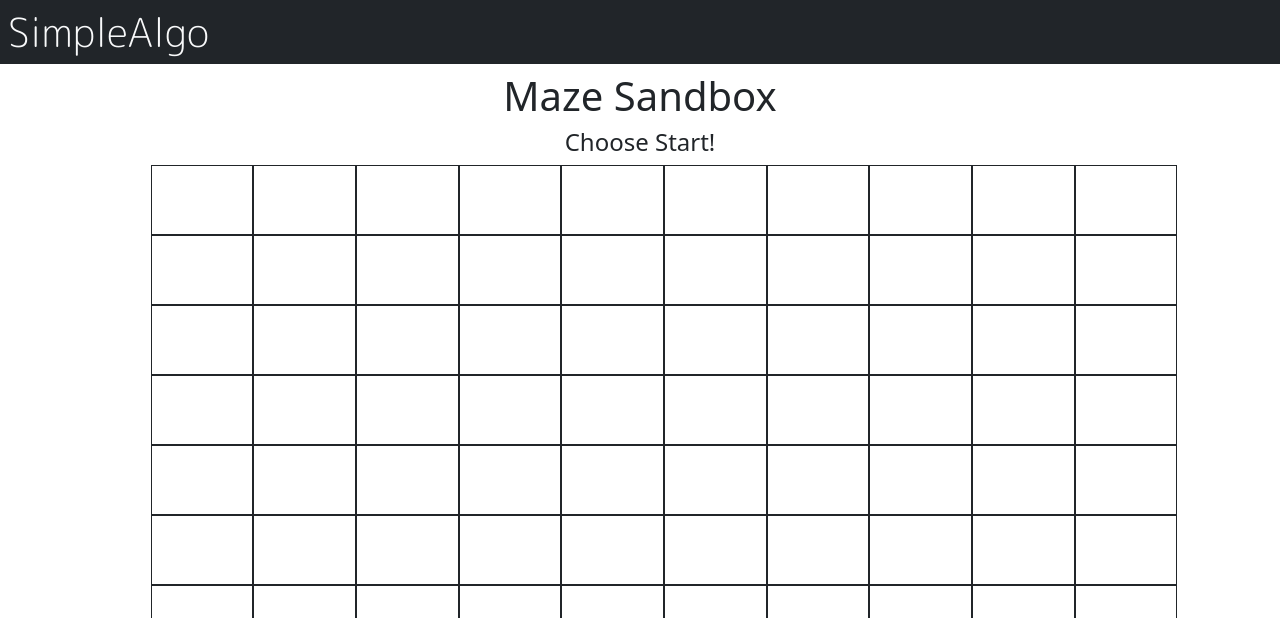
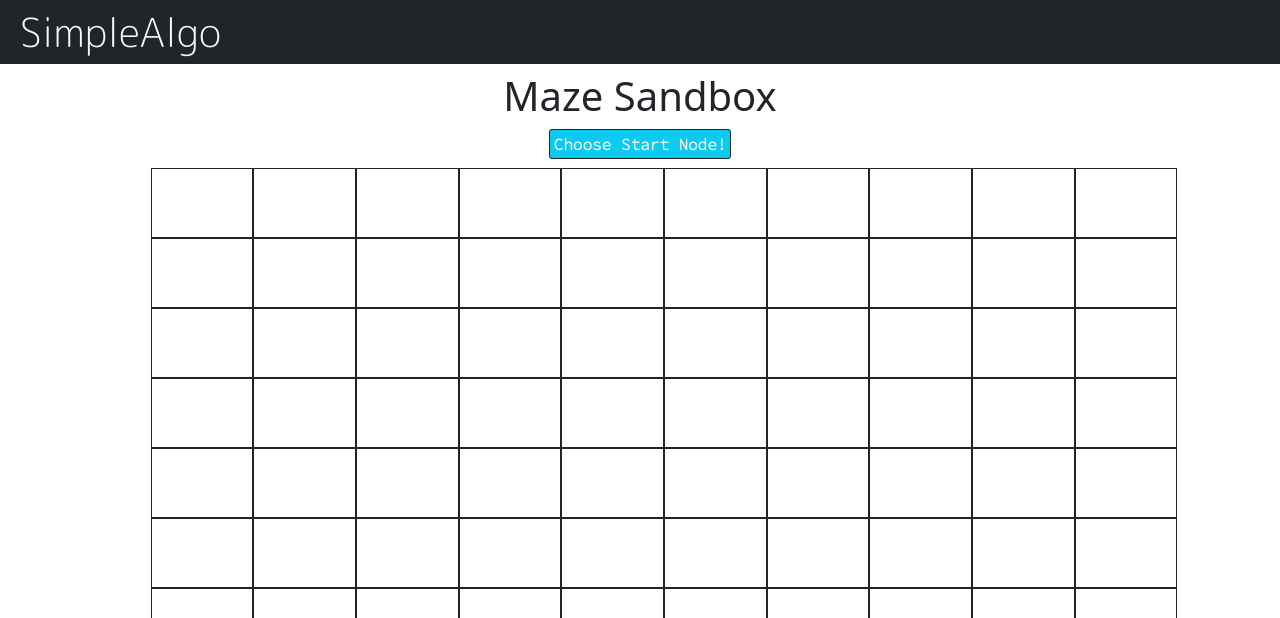
Before and after one commit to zahur76/algo-blog, a Django app: page /maze/ in a window 1280 px wide. Shown: the top 618 px of the page. Run offline with Django 4.2, Linux system fonts and the light colour scheme; some libraries are stand-ins or nearby versions; some web fonts are replaced.

Commit message:
update: styling for maze sandbox

```diff
--- a/maze/static/maze/css/maze.css
+++ b/maze/static/maze/css/maze.css
@@ -4,6 +4,10 @@
 
 .box {
     height: 70px;
+}
+
+.home {
+    line-height: 30px;
 }
 
 
--- a/maze/static/maze/js/maze.js
+++ b/maze/static/maze/js/maze.js
@@ -74,7 +74,7 @@ $(document).ready(function(){
                     $('.reset').show();
                 }else{
                     $('.maze').hide();
-                    $('.solution').show().html('Solution Found!');
+                    $('.solution').show().html('Maze Solved!');
                     $('.find-route').hide();
                     $('.reset').show();
                     result = responseJson['path']
--- a/maze/templates/maze/maze.html
+++ b/maze/templates/maze/maze.html
@@ -7,158 +7,161 @@
 
 {% block content %}
     <header class="bg-header h1 p-2 m-0 text-one bg-dark">
-        <a class="text-decoration-none text-light logo" href="#">SimpleAlgo <i class="fas fa-code-branch"></i></a>
+        <div class="row m-0">
+            <div class="col-8"><a class="text-decoration-none text-light logo" href="{% url 'home' %}">SimpleAlgo <i class="fas fa-code-branch"></i></a></div>
+            <div class="col-4 text-end home"><a class="text-decoration-none text-light logo h6" href="{% url 'home' %}"><i class="fas fa-home"></i></a></div>
+        </div>
     </header>
     <div id="token" type="hidden" value="{{ csrf_token }}"></div>
     <div class="h1 text-center mt-2">Maze Sandbox</div>
-    <div class="start h4 text-center">Choose Start!</div>
-    <div class="end h4 text-center">Choose End!</div>
-    <div class="maze h4 text-center">Add Maze!</div>
-    <div class="solution h4 text-center text-success">Maze Solved!</div>
+    <div class="start text-center maze-text p-1"><span class="bg-info text-light fw-bold border border-dark rounded-1 p-1">Choose Start Node!</span></div>
+    <div class="end text-center maze-text p-1"><span class="bg-success text-light fw-bold border border-dark rounded-1 p-1">Choose End node!</span></div>
+    <div class="maze text-center maze-text p-1"><span class="bg-secondary text-light fw-bold border border-dark rounded-1 p-1">Add Maze!</span></div>
+    <div class="solution text-center text-success maze-text h3">Maze Solved!</div>
     <div class="sandbox mt-2 mb-5 ms-0 me-0 ms-md-5 me-md--5">
         <div class="row m-0 text-center">
             <div class="col-1"></div>
-            <div id="1" class="1 box border border-dark rounded-0 col-1"></div>
-            <div id="2" class="2 box border border-dark rounded-0 col-1"></div>
-            <div id="3" class="3 box border border-dark rounded-0 col-1"></div>
-            <div id="4" class="4 box border border-dark rounded-0 col-1"></div>
-            <div id="5" class="5 box border border-dark rounded-0 col-1"></div>
-            <div id="6" class="6 box border border-dark rounded-0 col-1"></div>
-            <div id="7" class="7 box border border-dark rounded-0 col-1"></div>
-            <div id="8" class="8 box border border-dark rounded-0 col-1"></div>
-            <div id="9" class="9 box border border-dark rounded-0 col-1"></div>
-            <div id="10" class="10 box border border-dark rounded-0 col-1"></div>
-            <div class="box col-1"></div>
+            <div id="1" class="1 box border border-dark rounded-0 btn col-1"></div>
+            <div id="2" class="2 box border border-dark rounded-0 btn col-1"></div>
+            <div id="3" class="3 box border border-dark rounded-0 btn col-1"></div>
+            <div id="4" class="4 box border border-dark rounded-0 btn col-1"></div>
+            <div id="5" class="5 box border border-dark rounded-0 btn col-1"></div>
+            <div id="6" class="6 box border border-dark rounded-0 btn col-1"></div>
+            <div id="7" class="7 box border border-dark rounded-0 btn col-1"></div>
+            <div id="8" class="8 box border border-dark rounded-0 btn col-1"></div>
+            <div id="9" class="9 box border border-dark rounded-0 btn col-1"></div>
+            <div id="10" class="10 box border border-dark rounded-0 btn col-1"></div>
+            <div class="col-1"></div>
         </div>
         <div class="row m-0 text-center">
             <div class="col-1"></div>
-            <div id="11" class="11 box border border-dark rounded-0 col-1"></div>
-            <div id="12" class="12 box border border-dark rounded-0 col-1"></div>
-            <div id="13" class="13 box border border-dark rounded-0 col-1"></div>
-            <div id="14" class="14 box border border-dark rounded-0 col-1"></div>
-            <div id="15" class="15 box border border-dark rounded-0 col-1"></div>
-            <div id="16" class="16 box border border-dark rounded-0 col-1"></div>
-            <div id="17" class="17 box border border-dark rounded-0 col-1"></div>
-            <div id="18" class="18 box border border-dark rounded-0 col-1"></div>
-            <div id="19" class="19 box border border-dark rounded-0 col-1"></div>
-            <div id="20" class="20 box border border-dark rounded-0 col-1"></div>
-            <div class="box col-1"></div>
+            <div id="11" class="11 box border border-dark rounded-0 btn col-1"></div>
+            <div id="12" class="12 box border border-dark rounded-0 btn col-1"></div>
+            <div id="13" class="13 box border border-dark rounded-0 btn col-1"></div>
+            <div id="14" class="14 box border border-dark rounded-0 btn col-1"></div>
+            <div id="15" class="15 box border border-dark rounded-0 btn col-1"></div>
+            <div id="16" class="16 box border border-dark rounded-0 btn col-1"></div>
+            <div id="17" class="17 box border border-dark rounded-0 btn col-1"></div>
+            <div id="18" class="18 box border border-dark rounded-0 btn col-1"></div>
+            <div id="19" class="19 box border border-dark rounded-0 btn col-1"></div>
+            <div id="20" class="20 box border border-dark rounded-0 btn col-1"></div>
+            <div class="col-1"></div>
         </div>
         <div class="row m-0 text-center">
             <div class="col-1"></div>
-            <div id="21" class="21 box border border-dark rounded-0 col-1"></div>
-            <div id="22" class="22 box border border-dark rounded-0 col-1"></div>
-            <div id="23" class="23 box border border-dark rounded-0 col-1"></div>
-            <div id="24" class="24 box border border-dark rounded-0 col-1"></div>
-            <div id="25" class="25 box border border-dark rounded-0 col-1"></div>
-            <div id="26" class="26 box border border-dark rounded-0 col-1"></div>
-            <div id="27" class="27 box border border-dark rounded-0 col-1"></div>
-            <div id="28" class="28 box border border-dark rounded-0 col-1"></div>
-            <div id="29" class="29 box border border-dark rounded-0 col-1"></div>
-            <div id="30" class="30 box border border-dark rounded-0 col-1"></div>
-            <div class="box col-1"></div>
+            <div id="21" class="21 box border border-dark rounded-0 btn col-1"></div>
+            <div id="22" class="22 box border border-dark rounded-0 btn col-1"></div>
+            <div id="23" class="23 box border border-dark rounded-0 btn col-1"></div>
+            <div id="24" class="24 box border border-dark rounded-0 btn col-1"></div>
+            <div id="25" class="25 box border border-dark rounded-0 btn col-1"></div>
+            <div id="26" class="26 box border border-dark rounded-0 btn col-1"></div>
+            <div id="27" class="27 box border border-dark rounded-0 btn col-1"></div>
+            <div id="28" class="28 box border border-dark rounded-0 btn col-1"></div>
+            <div id="29" class="29 box border border-dark rounded-0 btn col-1"></div>
+            <div id="30" class="30 box border border-dark rounded-0 btn col-1"></div>
+            <div class="col-1"></div>
         </div>
         <div class="row m-0 text-center">
             <div class="col-1"></div>
-            <div id="31" class="31 box border border-dark rounded-0 col-1"></div>
-            <div id="32" class="33 box border border-dark rounded-0 col-1"></div>
-            <div id="33" class="33 box border border-dark rounded-0 col-1"></div>
-            <div id="34" class="34 box border border-dark rounded-0 col-1"></div>
-            <div id="35" class="3 box border border-dark rounded-0 col-1"></div>
-            <div id="36" class="36 box border border-dark rounded-0 col-1"></div>
-            <div id="37" class="37 box border border-dark rounded-0 col-1"></div>
-            <div id="38" class="38 box border border-dark rounded-0 col-1"></div>
-            <div id="39" class="39 box border border-dark rounded-0 col-1"></div>
-            <div id="40" class="40 box border border-dark rounded-0 col-1"></div>
-            <div id="2" class="box col-1"></div>
+            <div id="31" class="31 box border border-dark rounded-0 btn col-1"></div>
+            <div id="32" class="33 box border border-dark rounded-0 btn col-1"></div>
+            <div id="33" class="33 box border border-dark rounded-0 btn col-1"></div>
+            <div id="34" class="34 box border border-dark rounded-0 btn col-1"></div>
+            <div id="35" class="3 box border border-dark rounded-0 btn col-1"></div>
+            <div id="36" class="36 box border border-dark rounded-0 btn col-1"></div>
+            <div id="37" class="37 box border border-dark rounded-0 btn col-1"></div>
+            <div id="38" class="38 box border border-dark rounded-0 btn col-1"></div>
+            <div id="39" class="39 box border border-dark rounded-0 btn col-1"></div>
+            <div id="40" class="40 box border border-dark rounded-0 btn col-1"></div>
+            <div id="2" class="col-1"></div>
         </div>
         <div class="row m-0 text-center">
             <div class="col-1"></div>
-            <div id="41" class="41 box border border-dark rounded-0 col-1"></div>
-            <div id="42" class="42 box border border-dark rounded-0 col-1"></div>
-            <div id="43" class="43 box border border-dark rounded-0 col-1"></div>
-            <div id="44" class="44 box border border-dark rounded-0 col-1"></div>
-            <div id="45" class="45 box border border-dark rounded-0 col-1"></div>
-            <div id="46" class="46 box border border-dark rounded-0 col-1"></div>
-            <div id="47" class="47 box border border-dark rounded-0 col-1"></div>
-            <div id="48" class="48 box border border-dark rounded-0 col-1"></div>
-            <div id="49" class="49 box border border-dark rounded-0 col-1"></div>
-            <div id="50" class="50 box border border-dark rounded-0 col-1"></div>
-            <div class="box col-1"></div>
+            <div id="41" class="41 box border border-dark rounded-0 btn col-1"></div>
+            <div id="42" class="42 box border border-dark rounded-0 btn col-1"></div>
+            <div id="43" class="43 box border border-dark rounded-0 btn col-1"></div>
+            <div id="44" class="44 box border border-dark rounded-0 btn col-1"></div>
+            <div id="45" class="45 box border border-dark rounded-0 btn col-1"></div>
+            <div id="46" class="46 box border border-dark rounded-0 btn col-1"></div>
+            <div id="47" class="47 box border border-dark rounded-0 btn col-1"></div>
+            <div id="48" class="48 box border border-dark rounded-0 btn col-1"></div>
+            <div id="49" class="49 box border border-dark rounded-0 btn col-1"></div>
+            <div id="50" class="50 box border border-dark rounded-0 btn col-1"></div>
+            <div class="col-1"></div>
         </div>
         <div class="row m-0 text-center">
             <div class="col-1"></div>
-            <div id="51" class="51 box border border-dark rounded-0 col-1"></div>
-            <div id="52" class="52 box border border-dark rounded-0 col-1"></div>
-            <div id="53" class="53 box border border-dark rounded-0 col-1"></div>
-            <div id="54" class="54 box border border-dark rounded-0 col-1"></div>
-            <div id="55" class="55 box border border-dark rounded-0 col-1"></div>
-            <div id="56" class="56 box border border-dark rounded-0 col-1"></div>
-            <div id="57" class="57 box border border-dark rounded-0 col-1"></div>
-            <div id="58" class="58 box border border-dark rounded-0 col-1"></div>
-            <div id="59" class="59 box border border-dark rounded-0 col-1"></div>
-            <div id="60" class="60 box border border-dark rounded-0 col-1"></div>
-            <div class="box col-1"></div>
+            <div id="51" class="51 box border border-dark rounded-0 btn col-1"></div>
+            <div id="52" class="52 box border border-dark rounded-0 btn col-1"></div>
+            <div id="53" class="53 box border border-dark rounded-0 btn col-1"></div>
+            <div id="54" class="54 box border border-dark rounded-0 btn col-1"></div>
+            <div id="55" class="55 box border border-dark rounded-0 btn col-1"></div>
+            <div id="56" class="56 box border border-dark rounded-0 btn col-1"></div>
+            <div id="57" class="57 box border border-dark rounded-0 btn col-1"></div>
+            <div id="58" class="58 box border border-dark rounded-0 btn col-1"></div>
+            <div id="59" class="59 box border border-dark rounded-0 btn col-1"></div>
+            <div id="60" class="60 box border border-dark rounded-0 btn col-1"></div>
+            <div class="col-1"></div>
         </div>
         <div class="row m-0 text-center">
             <div class="col-1"></div>
-            <div id="61" class="61 box border border-dark rounded-0 col-1"></div>
-            <div id="62" class="62 box border border-dark rounded-0 col-1"></div>
-            <div id="63" class="63 box border border-dark rounded-0 col-1"></div>
-            <div id="64" class="64 box border border-dark rounded-0 col-1"></div>
-            <div id="65" class="65 box border border-dark rounded-0 col-1"></div>
-            <div id="66" class="66 box border border-dark rounded-0 col-1"></div>
-            <div id="67" class="67 box border border-dark rounded-0 col-1"></div>
-            <div id="68" class="68 box border border-dark rounded-0 col-1"></div>
-            <div id="69" class="69 box border border-dark rounded-0 col-1"></div>
-            <div id="70" class="10 box border border-dark rounded-0 col-1"></div>
-            <div class="box col-1"></div>
+            <div id="61" class="61 box border border-dark rounded-0 btn col-1"></div>
+            <div id="62" class="62 box border border-dark rounded-0 btn col-1"></div>
+            <div id="63" class="63 box border border-dark rounded-0 btn col-1"></div>
+            <div id="64" class="64 box border border-dark rounded-0 btn col-1"></div>
+            <div id="65" class="65 box border border-dark rounded-0 btn col-1"></div>
+            <div id="66" class="66 box border border-dark rounded-0 btn col-1"></div>
+            <div id="67" class="67 box border border-dark rounded-0 btn col-1"></div>
+            <div id="68" class="68 box border border-dark rounded-0 btn col-1"></div>
+            <div id="69" class="69 box border border-dark rounded-0 btn col-1"></div>
+            <div id="70" class="10 box border border-dark rounded-0 btn col-1"></div>
+            <div class="col-1"></div>
         </div>
         <div class="row m-0 text-center">
             <div class="col-1"></div>
-            <div id="71" class="71 box border border-dark rounded-0 col-1"></div>
-            <div id="72" class="72 box border border-dark rounded-0 col-1"></div>
-            <div id="73" class="73 box border border-dark rounded-0 col-1"></div>
-            <div id="74" class="74 box border border-dark rounded-0 col-1"></div>
-            <div id="75" class="75 box border border-dark rounded-0 col-1"></div>
-            <div id="76" class="76 box border border-dark rounded-0 col-1"></div>
-            <div id="77" class="77 box border border-dark rounded-0 col-1"></div>
-            <div id="78" class="78 box border border-dark rounded-0 col-1"></div>
-            <div id="79" class="79 box border border-dark rounded-0 col-1"></div>
-            <div id="80" class="80 box border border-dark rounded-0 col-1"></div>
-            <div class="box col-1"></div>
+            <div id="71" class="71 box border border-dark rounded-0 btn col-1"></div>
+            <div id="72" class="72 box border border-dark rounded-0 btn col-1"></div>
+            <div id="73" class="73 box border border-dark rounded-0 btn col-1"></div>
+            <div id="74" class="74 box border border-dark rounded-0 btn col-1"></div>
+            <div id="75" class="75 box border border-dark rounded-0 btn col-1"></div>
+            <div id="76" class="76 box border border-dark rounded-0 btn col-1"></div>
+            <div id="77" class="77 box border border-dark rounded-0 btn col-1"></div>
+            <div id="78" class="78 box border border-dark rounded-0 btn col-1"></div>
+            <div id="79" class="79 box border border-dark rounded-0 btn col-1"></div>
+            <div id="80" class="80 box border border-dark rounded-0 btn col-1"></div>
+            <div class="col-1"></div>
         </div>
         <div class="row m-0 text-center">
             <div class="col-1"></div>
-            <div id="81" class="81 box border border-dark rounded-0 col-1"></div>
-            <div id="82" class="82 box border border-dark rounded-0 col-1"></div>
-            <div id="83" class="83 box border border-dark rounded-0 col-1"></div>
-            <div id="84" class="84 box border border-dark rounded-0 col-1"></div>
-            <div id="85" class="85 box border border-dark rounded-0 col-1"></div>
-            <div id="86" class="86 box border border-dark rounded-0 col-1"></div>
-            <div id="87" class="87 box border border-dark rounded-0 col-1"></div>
-            <div id="88" class="88 box border border-dark rounded-0 col-1"></div>
-            <div id="89" class="89 box border border-dark rounded-0 col-1"></div>
-            <div id="90" class="90 box border border-dark rounded-0 col-1"></div>
-            <div class="box col-1"></div>
+            <div id="81" class="81 box border border-dark rounded-0 btn col-1"></div>
+            <div id="82" class="82 box border border-dark rounded-0 btn col-1"></div>
+            <div id="83" class="83 box border border-dark rounded-0 btn col-1"></div>
+            <div id="84" class="84 box border border-dark rounded-0 btn col-1"></div>
+            <div id="85" class="85 box border border-dark rounded-0 btn col-1"></div>
+            <div id="86" class="86 box border border-dark rounded-0 btn col-1"></div>
+            <div id="87" class="87 box border border-dark rounded-0 btn col-1"></div>
+            <div id="88" class="88 box border border-dark rounded-0 btn col-1"></div>
+            <div id="89" class="89 box border border-dark rounded-0 btn col-1"></div>
+            <div id="90" class="90 box border border-dark rounded-0 btn col-1"></div>
+            <div class="col-1"></div>
         </div>
         <div class="row m-0 text-center">
             <div class="col-1"></div>
-            <div id="91" class="91 box border border-dark rounded-0 col-1"></div>
-            <div id="92" class="92 box border border-dark rounded-0 col-1"></div>
-            <div id="93" class="93 box border border-dark rounded-0 col-1"></div>
-            <div id="94" class="94 box border border-dark rounded-0 col-1"></div>
-            <div id="95" class="95 box border border-dark rounded-0 col-1"></div>
-            <div id="96" class="96 box border border-dark rounded-0 col-1"></div>
-            <div id="97" class="97 box border border-dark rounded-0 col-1"></div>
-            <div id="98" class="98 box border border-dark rounded-0 col-1"></div>
-            <div id="99" class="99 box border border-dark rounded-0 col-1"></div>
-            <div id="100" class="100 box border border-dark rounded-0 col-1"></div>
-            <div class="box col-1"></div>
+            <div id="91" class="91 box border border-dark rounded-0 btn col-1"></div>
+            <div id="92" class="92 box border border-dark rounded-0 btn col-1"></div>
+            <div id="93" class="93 box border border-dark rounded-0 btn col-1"></div>
+            <div id="94" class="94 box border border-dark rounded-0 btn col-1"></div>
+            <div id="95" class="95 box border border-dark rounded-0 btn col-1"></div>
+            <div id="96" class="96 box border border-dark rounded-0 btn col-1"></div>
+            <div id="97" class="97 box border border-dark rounded-0 btn col-1"></div>
+            <div id="98" class="98 box border border-dark rounded-0 btn col-1"></div>
+            <div id="99" class="99 box border border-dark rounded-0 btn col-1"></div>
+            <div id="100" class="100 box border border-dark rounded-0 btn col-1"></div>
+            <div class="col-1"></div>
         </div>
         <div class="text-center mt-2">
-            <div class="find-route btn btn-outline-primary btn-sm">Find Route!</div>
-            <div class="reset btn btn-outline-primary btn-sm">Reset!</div>
+            <div class="find-route btn btn-primary btn-sm">Find Route!</div>
+            <div class="reset btn btn-success btn-sm">RESET</div>
         </div>
     </div>
 {% endblock %}
--- a/static/css/base.css
+++ b/static/css/base.css
@@ -41,6 +41,10 @@ body, html {
     font-family: 'Source Code Pro', monospace;
 }
 
+.maze-text {
+    font-family: 'Source Code Pro', monospace;
+}
+
 /* media screen repoonsive design */
 
 @media screen and (max-width: 992px){
```
